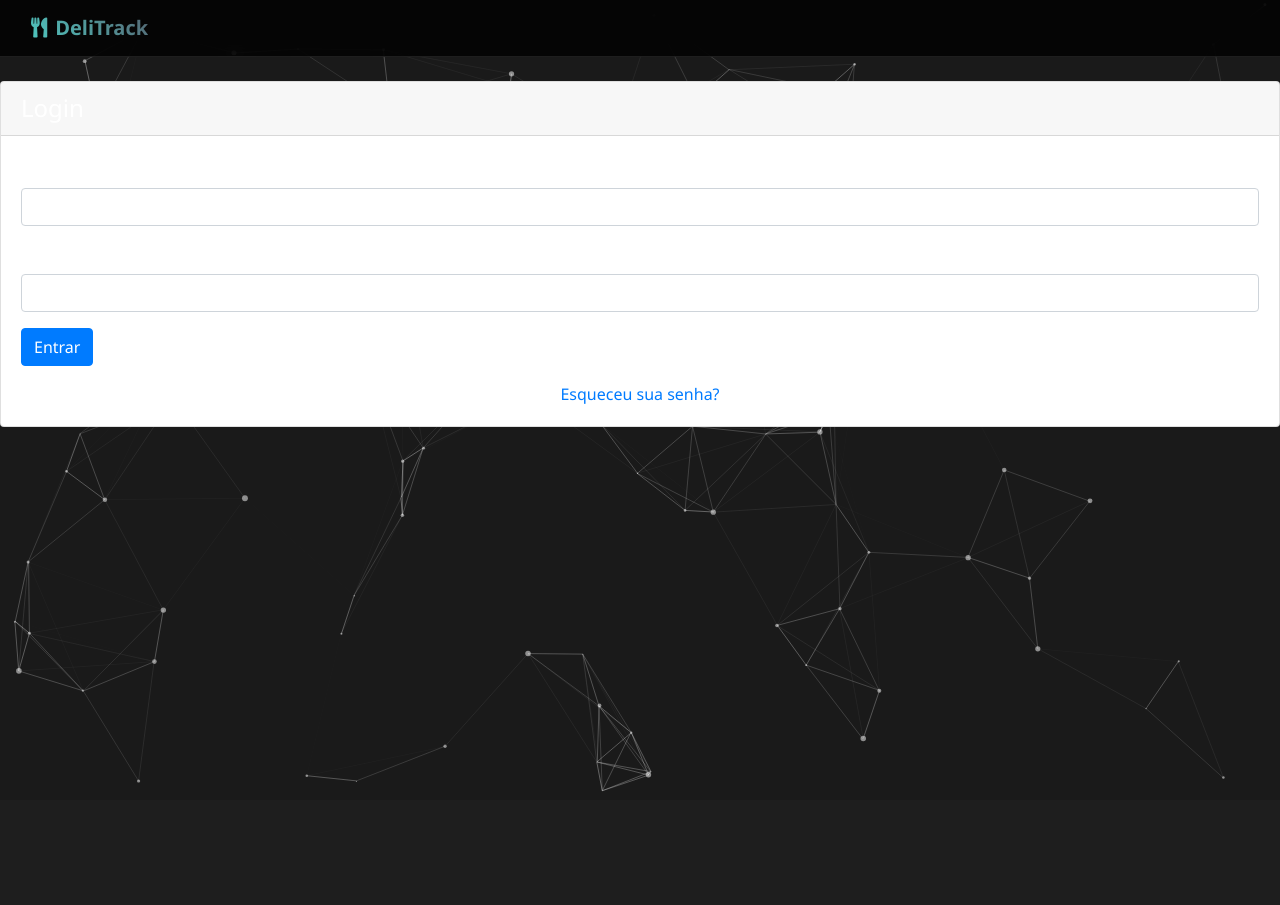
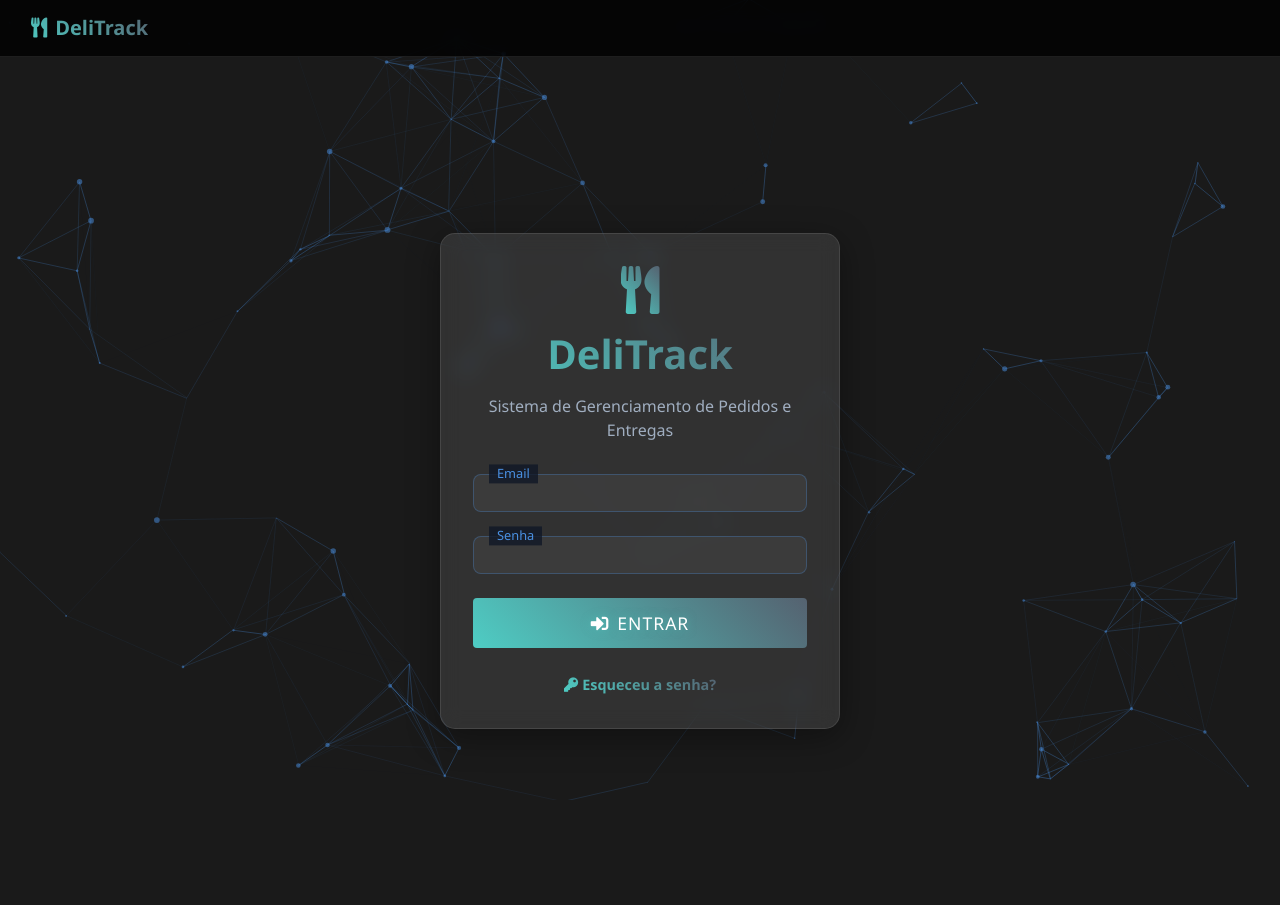
Before and after one commit to KerubinDev/DeliTrack, a Flask app: page /auth/login in a window 1280 px wide. Before the commit the page ends 791 px from the top, so only its background shows below. Run offline with Flask 3, Linux system fonts and the light colour scheme; parts of the project's set-up code (start-up, migrations or seed data) failed here and were passed over; some libraries are stand-ins or nearby versions.

Commit message:
inicialização de projeto

```diff
--- a/templates/auth/login.html
+++ b/templates/auth/login.html
@@ -2,48 +2,202 @@
 
 {% block title %}DeliTrack - Login{% endblock %}
 
-{% block extra_style %}
-<style>
-    .login-container {
-        max-width: 400px;
-        margin: 2rem auto;
-    }
-    .card {
-        border-radius: 8px;
-        box-shadow: 0 2px 4px rgba(0,0,0,0.1);
-    }
-    .card-header {
-        background-color: #f8f9fa;
-        border-radius: 8px 8px 0 0;
-    }
-    .btn-primary {
-        width: 100%;
-    }
-</style>
-{% endblock %}
-
 {% block content %}
 <div class="login-container">
-    <div class="card">
-        <div class="card-header">
-            <h4 class="mb-0">Login</h4>
+    <!-- Fundo animado com partículas -->
+    <div id="particles-js" class="particles-background"></div>
+
+    <!-- Container do login -->
+    <div class="login-card glass-card">
+        <div class="login-header">
+            <div class="logo-container">
+                <i class="fas fa-utensils text-gradient"></i>
+                <h1 class="text-gradient">DeliTrack</h1>
+            </div>
+            <p class="login-subtitle">Sistema de Gerenciamento de Pedidos e Entregas</p>
         </div>
-        <div class="card-body">
-            <form method="post">
-                <div class="form-group">
-                    <label for="email">Email</label>
-                    <input type="email" class="form-control" id="email" name="email" required>
-                </div>
-                <div class="form-group">
-                    <label for="senha">Senha</label>
-                    <input type="password" class="form-control" id="senha" name="senha" required>
-                </div>
-                <button type="submit" class="btn btn-primary">Entrar</button>
-            </form>
-            <div class="text-center mt-3">
-                <a href="{{ url_for('auth.recuperar_senha') }}">Esqueceu sua senha?</a>
+
+        <form method="POST" class="login-form">
+            <div class="form-group floating-label">
+                <input type="email" class="form-control neo-input" id="email" name="email" required>
+                <label for="email" class="neo-label">Email</label>
             </div>
-        </div>
+
+            <div class="form-group floating-label">
+                <input type="password" class="form-control neo-input" id="senha" name="senha" required>
+                <label for="senha" class="neo-label">Senha</label>
+            </div>
+
+            <button type="submit" class="btn btn-neon btn-block">
+                <i class="fas fa-sign-in-alt mr-2"></i>Entrar
+            </button>
+
+            <div class="login-links">
+                <a href="{{ url_for('auth.recuperar_senha') }}" class="text-gradient">
+                    <i class="fas fa-key mr-1"></i>Esqueceu a senha?
+                </a>
+            </div>
+        </form>
     </div>
 </div>
+
+<style>
+.login-container {
+    min-height: 100vh;
+    display: flex;
+    justify-content: center;
+    align-items: center;
+    position: relative;
+    padding: 2rem;
+}
+
+.login-card {
+    width: 100%;
+    max-width: 400px;
+    padding: 2rem;
+    text-align: center;
+    animation: fadeInUp 0.8s ease;
+}
+
+.login-header {
+    margin-bottom: 2rem;
+}
+
+.logo-container {
+    margin-bottom: 1rem;
+}
+
+.logo-container i {
+    font-size: 3rem;
+    margin-bottom: 1rem;
+}
+
+.logo-container h1 {
+    font-size: 2.5rem;
+    font-weight: bold;
+    margin: 0;
+}
+
+.login-subtitle {
+    color: #a0aec0;
+    font-size: 1rem;
+}
+
+.login-form {
+    text-align: left;
+}
+
+.form-group {
+    margin-bottom: 1.5rem;
+    position: relative;
+}
+
+.neo-input {
+    width: 100%;
+    padding: 0.75rem 1rem;
+    border: 1px solid rgba(74, 144, 226, 0.3);
+    border-radius: 0.5rem;
+    background: rgba(255, 255, 255, 0.05);
+    color: #fff;
+    transition: all 0.3s ease;
+}
+
+.neo-input:focus {
+    border-color: #4a90e2;
+    box-shadow: 0 0 15px rgba(74, 144, 226, 0.3);
+    background: rgba(255, 255, 255, 0.1);
+}
+
+.neo-label {
+    position: absolute;
+    left: 1rem;
+    top: 50%;
+    transform: translateY(-50%);
+    color: #a0aec0;
+    transition: all 0.3s ease;
+    pointer-events: none;
+}
+
+.neo-input:focus ~ .neo-label,
+.neo-input:not(:placeholder-shown) ~ .neo-label {
+    top: 0;
+    font-size: 0.8rem;
+    background: rgba(17, 24, 39, 0.8);
+    padding: 0 0.5rem;
+    color: #4a90e2;
+}
+
+.btn-neon {
+    margin-top: 1rem;
+    padding: 0.75rem;
+    font-size: 1.1rem;
+    text-transform: uppercase;
+    letter-spacing: 1px;
+    transition: all 0.3s ease;
+}
+
+.login-links {
+    margin-top: 1.5rem;
+    text-align: center;
+}
+
+.login-links a {
+    color: #a0aec0;
+    text-decoration: none;
+    font-size: 0.9rem;
+    transition: all 0.3s ease;
+}
+
+.login-links a:hover {
+    color: #4a90e2;
+}
+
+@keyframes fadeInUp {
+    from {
+        opacity: 0;
+        transform: translateY(20px);
+    }
+    to {
+        opacity: 1;
+        transform: translateY(0);
+    }
+}
+</style>
+
+<script>
+document.addEventListener('DOMContentLoaded', function() {
+    // Inicializa as partículas
+    particlesJS('particles-js', {
+        particles: {
+            number: { value: 80 },
+            color: { value: '#4a90e2' },
+            shape: { type: 'circle' },
+            opacity: {
+                value: 0.5,
+                random: false
+            },
+            size: {
+                value: 3,
+                random: true
+            },
+            line_linked: {
+                enable: true,
+                distance: 150,
+                color: '#4a90e2',
+                opacity: 0.4,
+                width: 1
+            },
+            move: {
+                enable: true,
+                speed: 2,
+                direction: 'none',
+                random: false,
+                straight: false,
+                out_mode: 'out',
+                bounce: false
+            }
+        }
+    });
+});
+</script>
 {% endblock %}
```
